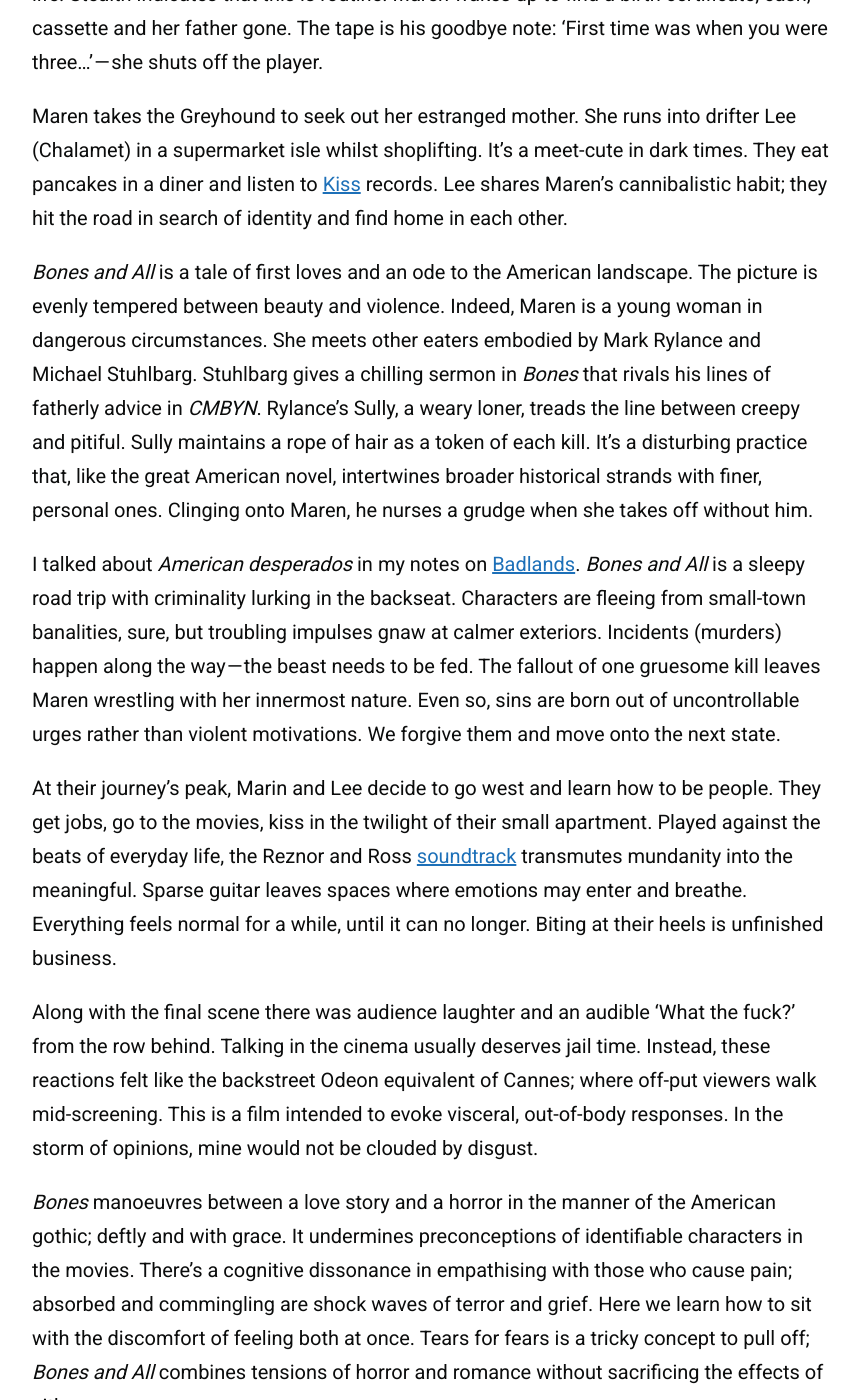
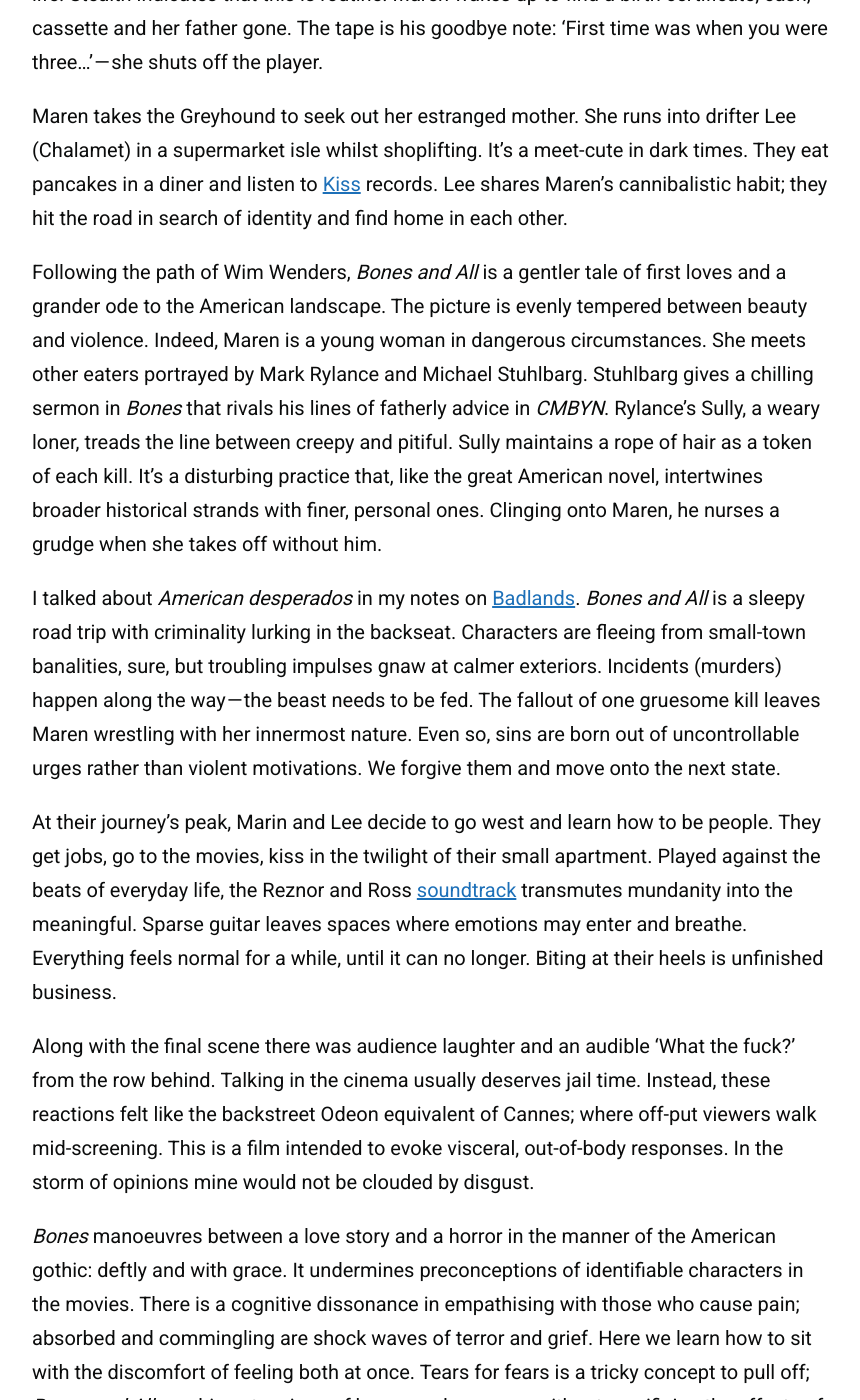
Before and after one commit to zoeurl/zoedowney.github.io, a Jekyll site: the page built from _posts/2023-08-07-bones-and-all.md, in a window 1280 px wide and 1400 px high, scrolled down 1433 px. Shown: the whole window, without its empty margins (208-1068 px from the left). Built offline with Jekyll 4.4.1, drawn with Linux system fonts in a browser that asks for light colours.

Commit message:
Update 2023-08-07-bones-and-all.md

```diff
--- a/_posts/2023-08-07-bones-and-all.md
+++ b/_posts/2023-08-07-bones-and-all.md
@@ -18,12 +18,12 @@ A blood-soaked Maren runs home to her father who gives her three minutes to pack
 
 Maren takes the Greyhound to seek out her estranged mother. She runs into drifter Lee (Chalamet) in a supermarket isle whilst shoplifting. It’s a meet-cute in dark times. They eat pancakes in a diner and listen to [Kiss](https://www.youtube.com/watch?v=Gcj34XixuYg&ab_channel=KissVEVO) records. Lee shares Maren’s cannibalistic habit; they hit the road in search of identity and find home in each other.
 
-_Bones and All_ is a tale of first loves and an ode to the American landscape. The picture is evenly tempered between beauty and violence. Indeed, Maren is a young woman in dangerous circumstances. She meets other eaters embodied by Mark Rylance and Michael Stuhlbarg. Stuhlbarg gives a chilling sermon in _Bones_ that rivals his lines of fatherly advice in _CMBYN_. Rylance’s Sully, a weary loner, treads the line between creepy and pitiful. Sully maintains a rope of hair as a token of each kill. It’s a disturbing practice that, like the great American novel, intertwines broader historical strands with finer, personal ones. Clinging onto Maren, he nurses a grudge when she takes off without him.
+Following the path of Wim Wenders, _Bones and All_ is a gentler tale of first loves and a grander ode to the American landscape. The picture is evenly tempered between beauty and violence. Indeed, Maren is a young woman in dangerous circumstances. She meets other eaters portrayed by Mark Rylance and Michael Stuhlbarg. Stuhlbarg gives a chilling sermon in _Bones_ that rivals his lines of fatherly advice in _CMBYN_. Rylance’s Sully, a weary loner, treads the line between creepy and pitiful. Sully maintains a rope of hair as a token of each kill. It’s a disturbing practice that, like the great American novel, intertwines broader historical strands with finer, personal ones. Clinging onto Maren, he nurses a grudge when she takes off without him.
 
 I talked about _American desperados_ in my notes on [Badlands](https://medium.com/@zoedowney/my-year-at-the-movies-day-1-36bc45f526e9). _Bones and All_ is a sleepy road trip with criminality lurking in the backseat. Characters are fleeing from small-town banalities, sure, but troubling impulses gnaw at calmer exteriors. Incidents (murders) happen along the way — the beast needs to be fed. The fallout of one gruesome kill leaves Maren wrestling with her innermost nature. Even so, sins are born out of uncontrollable urges rather than violent motivations. We forgive them and move onto the next state.
 
 At their journey’s peak, Marin and Lee decide to go west and learn how to be people. They get jobs, go to the movies, kiss in the twilight of their small apartment. Played against the beats of everyday life, the Reznor and Ross [soundtrack](https://www.youtube.com/watch?v=mqIaOl4N1M8&ab_channel=TrentReznor-Topic) transmutes mundanity into the meaningful. Sparse guitar leaves spaces where emotions may enter and breathe. Everything feels normal for a while, until it can no longer. Biting at their heels is unfinished business.
 
-Along with the final scene there was audience laughter and an audible ‘What the fuck?’ from the row behind. Talking in the cinema usually deserves jail time. Instead, these reactions felt like the backstreet Odeon equivalent of Cannes; where off-put viewers walk mid-screening. This is a film intended to evoke visceral, out-of-body responses. In the storm of opinions, mine would not be clouded by disgust.
+Along with the final scene there was audience laughter and an audible ‘What the fuck?’ from the row behind. Talking in the cinema usually deserves jail time. Instead, these reactions felt like the backstreet Odeon equivalent of Cannes; where off-put viewers walk mid-screening. This is a film intended to evoke visceral, out-of-body responses. In the storm of opinions mine would not be clouded by disgust.
 
-_Bones_ manoeuvres between a love story and a horror in the manner of the American gothic; deftly and with grace. It undermines preconceptions of identifiable characters in the movies. There’s a cognitive dissonance in empathising with those who cause pain; absorbed and commingling are shock waves of terror and grief. Here we learn how to sit with the discomfort of feeling both at once. Tears for fears is a tricky concept to pull off; _Bones and All_ combines tensions of horror and romance without sacrificing the effects of either one.
+_Bones_ manoeuvres between a love story and a horror in the manner of the American gothic: deftly and with grace. It undermines preconceptions of identifiable characters in the movies. There is a cognitive dissonance in empathising with those who cause pain; absorbed and commingling are shock waves of terror and grief. Here we learn how to sit with the discomfort of feeling both at once. Tears for fears is a tricky concept to pull off; _Bones and All_ combines tensions of horror and romance without sacrificing the effects of either one.
```
